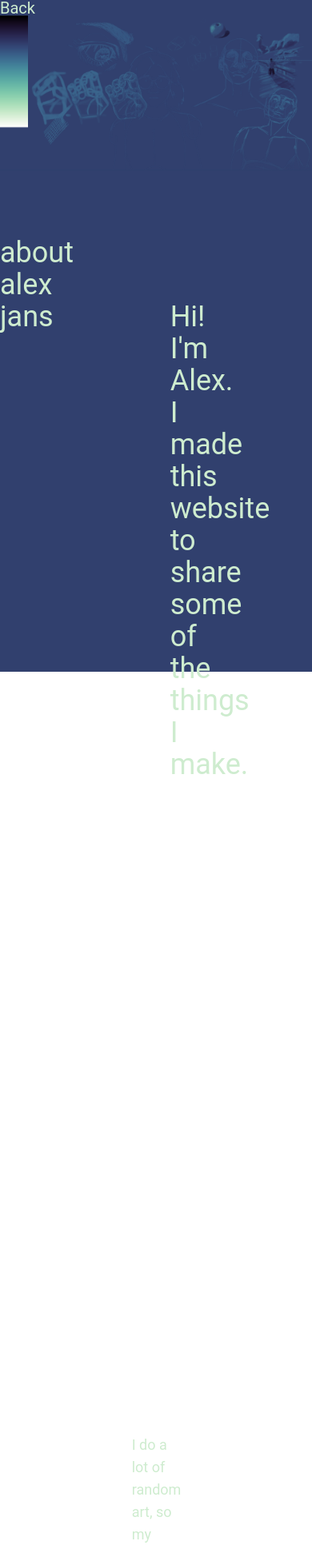
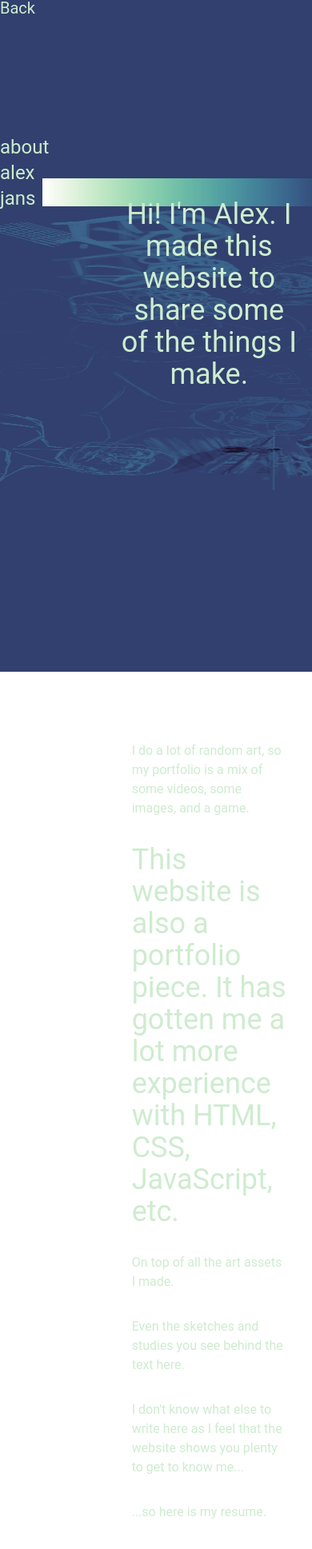
Before and after one commit to allocs/allocs.github.io, a React (Vite) app: page /About in a window 390 px wide. Shown: the part 4-1941 px from the top of the page at 80% size. Built offline with nearby package versions, Linux system fonts and the light colour scheme; a web font is replaced by a local one.

Commit message:
about parallax edits for mobile

```diff
--- a/src/pages/About.jsx
+++ b/src/pages/About.jsx
@@ -14,15 +14,15 @@ return(
     <ParallaxProvider scrollAxis='vertical'>
         <Parallax speed={-99999} className='bg-[#31406E] w-full h-screen'/>
         <Parallax speed={-60} className='overflow-hidden absolute inset-0 w-full h-auto'>
-                <img  className='w-full' src={bannerBottom}>
+                <img  className='rotate-90 lg:rotate-0 h-full w-full lg:w-full lg:h-auto' src={bannerBottom}>
                 </img>
         </Parallax>
-        <Parallax speed={-40} className='overflow-hidden absolute inset-0 w-full h-auto'>
-                <img  className='w-full' src={bannerMiddle}>
+        <Parallax speed={-40} className='overflow-hidden absolute inset-0 w-full h-screen lg:h-auto'>
+                <img  className=' rotate-90 lg:rotate-0 h-full w-full lg:w-full lg:h-auto' src={bannerMiddle}>
                 </img>
         </Parallax>
         <Parallax speed={-20} className='overflow-hidden absolute inset-0 w-full h-auto'>
-                <img  className='w-full' src={bannerTop}>
+                <img  className='rotate-90 lg:rotate-0 h-full w-full lg:w-full lg:h-auto' src={bannerTop}>
                 </img>
         </Parallax>
             {/* <Parallax speed={-40} className="overflow-x-hidden absolute w-screen inset-0 bg-cover bg-fixed parallax-bg bg-[url('/src/assets/images/aboutBannerMiddle.png')]"/> */}
@@ -33,36 +33,36 @@ return(
                 <NavLink className='relative flex text-[#CEECCF] text-xl col-span-3' to='/'>
                     Back
                 </NavLink>
-                <div className='h-64 col-span-3'></div>
-                    <div className='text-4xl text-left w-32' >
+                <div className='h-32 lg:h-64 col-span-3'></div>
+                    <div className='text-2xl lg:text-4xl text-left w-16 lg:w-32' >
                         about alex jans
                     </div>
-                    <div className='relative flex-column justify-center items-end p-4 text-left'>
-                        <div className='p-16 xl:p-32 text-center'>
+                    <div className='relative flex-column justify-center items-end p-4 text-left col-span-2 lg:col-span-1'>
+                        <div className='py-16 xl:p-32 text-center'>
                             Hi! I'm Alex. I made this website to share some of the things I make.
                         </div>
                         <div className='h-1/4'/>
-                        <div className='p-4 text-lg'>
+                        <div className='p-4 text-base lg:text-lg'>
                             I do a lot of random art, so my portfolio is a mix of some videos, some images, and a game.
                         </div>
-                        <div className='p-4 text-lg'>
+                        <div className='p-4 text-baselg:text-lg'>
                             This website is also a portfolio piece. It has gotten me a lot more experience with HTML, CSS, JavaScript, etc.
                         </div>
-                        <div className='p-4 text-lg'>
+                        <div className='p-4 text-base lg:text-lg'>
                             On top of all the art assets I made.
                         </div>
-                        <div className='p-4 text-lg'>
+                        <div className='p-4 text-base lg:text-lg'>
                             Even the sketches and studies you see behind the text here.
                         </div>
-                        <div className='p-4 text-lg'>
+                        <div className='p-4 text-base lg:text-lg'>
                             I don't know what else to write here as I feel that the website shows you plenty to get to know me...
                         </div>
-                         <div className='p-4 text-lg'>
+                         <div className='p-4 text-base lg:text-lg'>
                             <NavLink className='flex flex-shrink-0 mr-4' to='/Resume'>
                             ...so here is my resume.
                             </NavLink>
                         </div>
-                        <div className='p-4'>
+                        <div className='p-4 text-lg lg:text-xl'>
                             Thanks for visiting!
                         </div>
                     </div>
```
